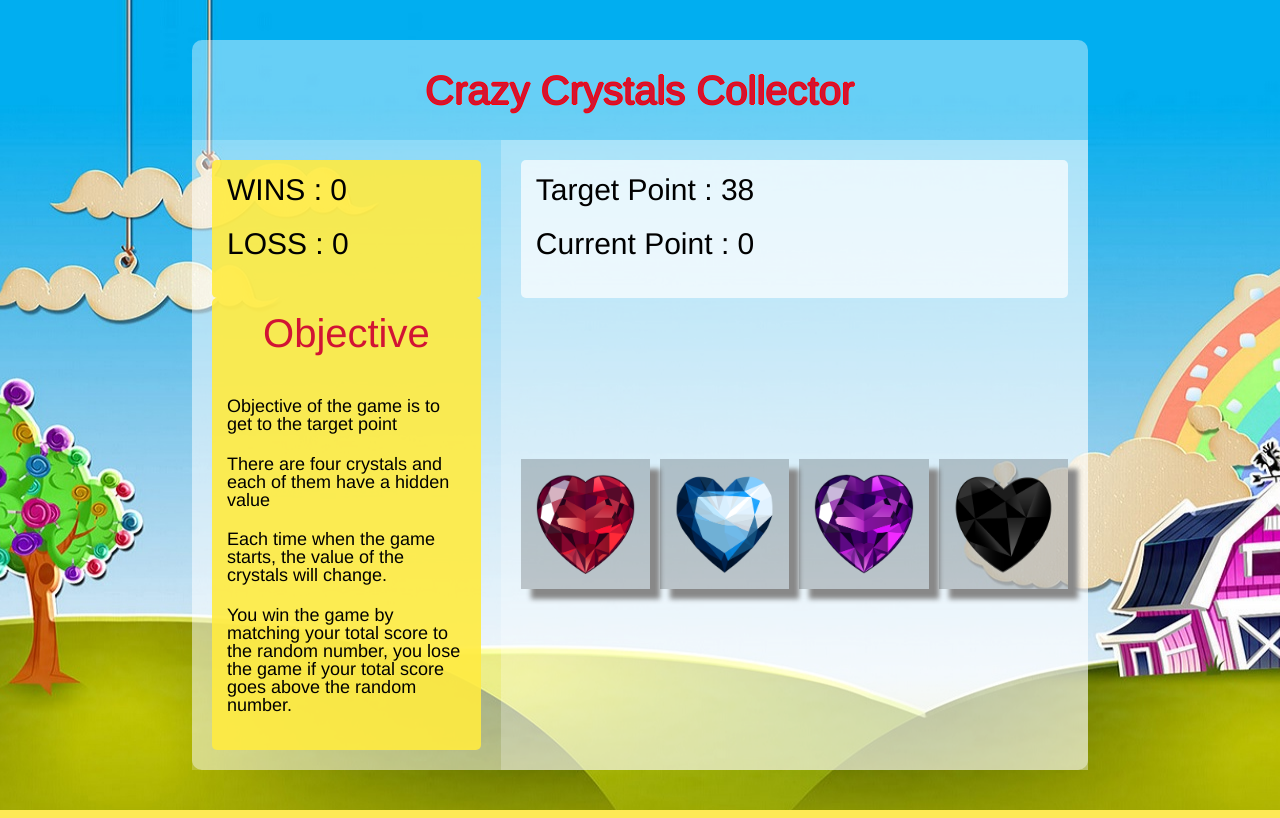
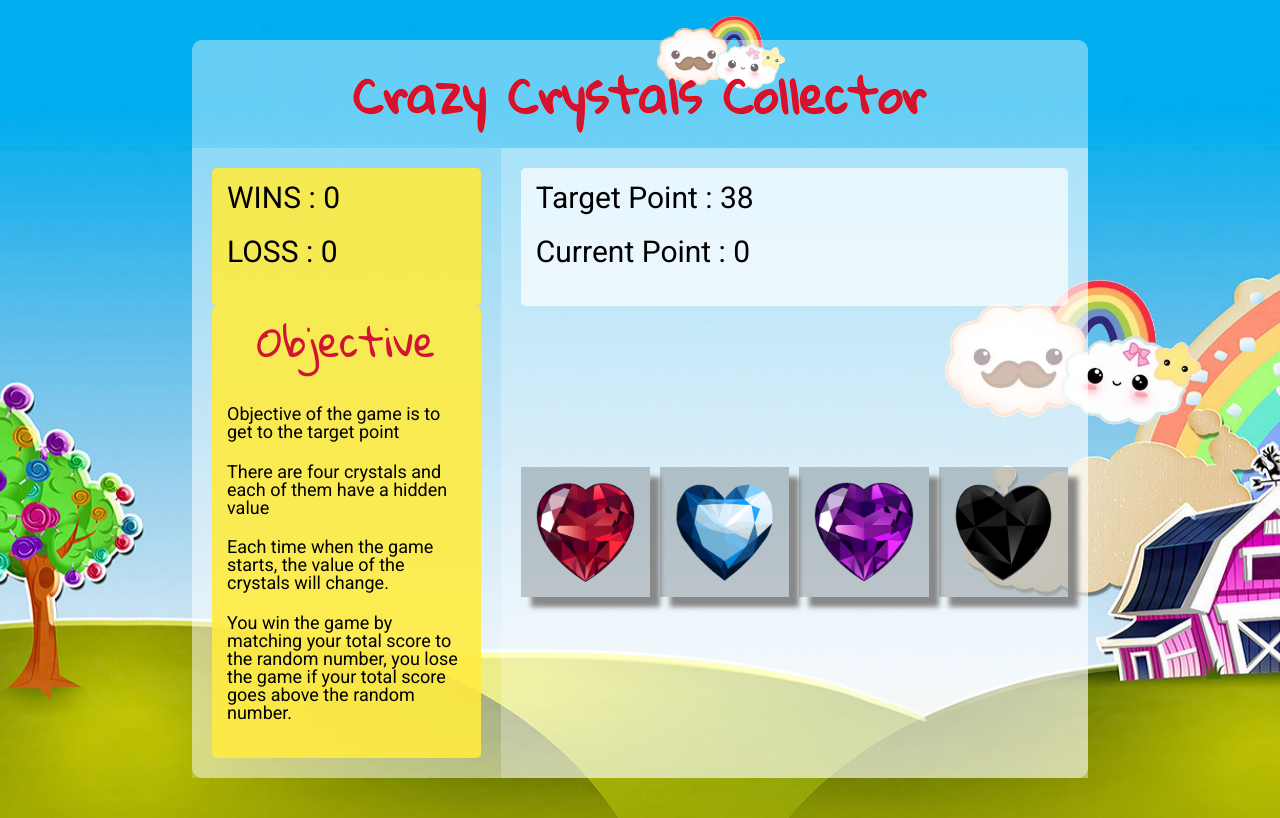
Before and after one commit to victorwltsang/week-4-game, a PHP site: page / in a window 1280 px wide. Run offline with PHP 8.4, Linux system fonts and the light colour scheme; some libraries are stand-ins or nearby versions.

Commit message:
mcCloud!!

```diff
--- a/assets/css/style.css
+++ b/assets/css/style.css
@@ -4,12 +4,14 @@
 }*/
 
 body {
-    font-family: Helvetica;
+    font-family: 'Roboto', sans-serif;
     font-size: 100%;
-    background: url("../images/background.jpg") no-repeat fixed center;
+    background: url("../images/bg-2.png") no-repeat fixed center;
+    overflow: hidden;
 }
 
 h1 {
+    font-family: 'Gloria Hallelujah', cursive;
     font-size: 40px;
 }
 
@@ -60,7 +62,7 @@ header {
 }
 
 header h1 {
-    font-size: 40px;
+    font-size: 48px;
     color: #d11434;
     text-shadow: -1px 0 red, 0 1px red, 1px 0 red, 0 -1px red;
 }
@@ -115,3 +117,19 @@ header h1 {
     transform: translateY(4px);
     box-shadow: 5px 5px 5px #666;
 }
+
+#cloud {
+    position: absolute;
+    top: 35%;
+    right: -300px;
+    z-index: -3;
+    width: 20%;
+}
+
+#cloud2 {
+    position: absolute;
+    top: 2%;
+    right: -250px;
+    z-index: -3;
+    width: 10%;
+}
--- a/assets/javascript/game.js
+++ b/assets/javascript/game.js
@@ -15,6 +15,7 @@ $(document).ready(function() {
         loss = $("#loss"),
         targetPoint = $("#targetPoint"),
         currentPoint = $("#currentPoint");
+
 
     //global variables
     var currPoint = 0,
@@ -80,6 +81,16 @@ $(document).ready(function() {
 
     });
 
+    TweenMax.to(cloud, 60, {
+        left: "-500px",
+        repeat: -1
+
+    });
+    TweenMax.to(cloud2, 30, {
+        left: "-500px",
+        repeat: -1
+
+    });
 
 
 
--- a/index.html
+++ b/index.html
@@ -6,11 +6,14 @@
         <meta name="viewport" content="width=device-width, initial-scale=1.0">
         <meta http-equiv="X-UA-Compatible" content="ie=edge">
         <title>Crystal Collector Game | Victor Tsang</title>
+        <link href="https://fonts.googleapis.com/css?family=Gloria+Hallelujah|Roboto" rel="stylesheet">
         <link rel="stylesheet" href="./assets/css/reset.css">
         <link rel="stylesheet" href="./assets/css/style.css">
     </head>
 
     <body>
+      <img id="cloud" src="./assets/images/mcloud.png" />
+      <img id="cloud2" src="./assets/images/mcloud.png" />
         <div class="flex-container">
             <header>
                 <h1> Crazy Crystals Collector </h1>
@@ -54,6 +57,7 @@
 
 
         <script src="https://code.jquery.com/jquery-3.1.1.js" integrity="sha256-16cdPddA6VdVInumRGo6IbivbERE8p7CQR3HzTBuELA=" crossorigin="anonymous"></script>
+        <script src="https://cdnjs.cloudflare.com/ajax/libs/gsap/1.19.1/TweenMax.min.js"></script>
         <script src="./assets/javascript/game.js"></script>
     </body>
 
```
Also changed, not shown: assets/images/bg-2.png (added), assets/images/cloud.png (added), assets/images/mcloud.png (added).
